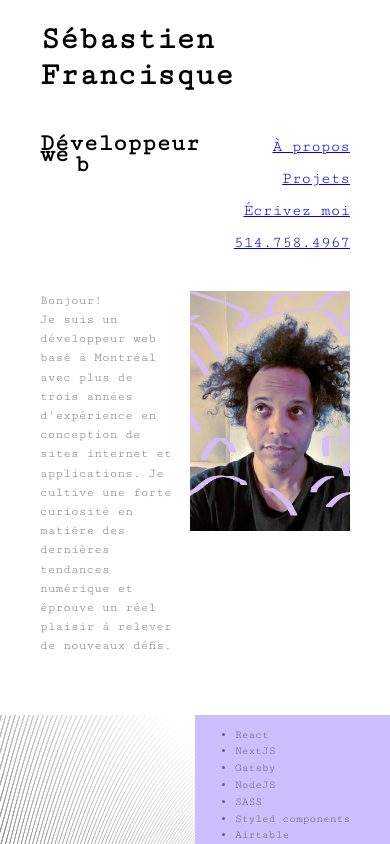
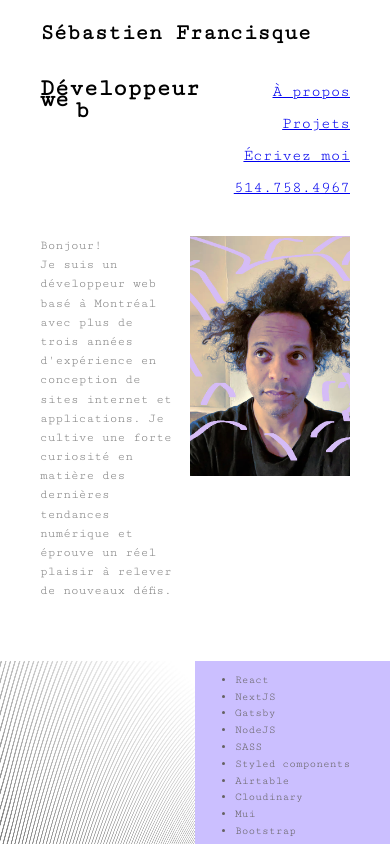
Before and after one commit to rustyblue100/sebastienfrancisque.github.io, a Next.js app: page / in a window 390 px wide. Built offline with nearby package versions, Linux system fonts and the light colour scheme.

Commit message:
styled: name title mobile size

```diff
--- a/components/Header.jsx
+++ b/components/Header.jsx
@@ -3,6 +3,10 @@ import styled from "styled-components";
 const Navbar = styled.div`
   margin-top: 20px;
   font-family: "Cutive Mono", monospace;
+
+  @media (max-width: 660px) {
+    font-size: 0.7rem;
+  }
 `;
 
 const Header = () => {
```
